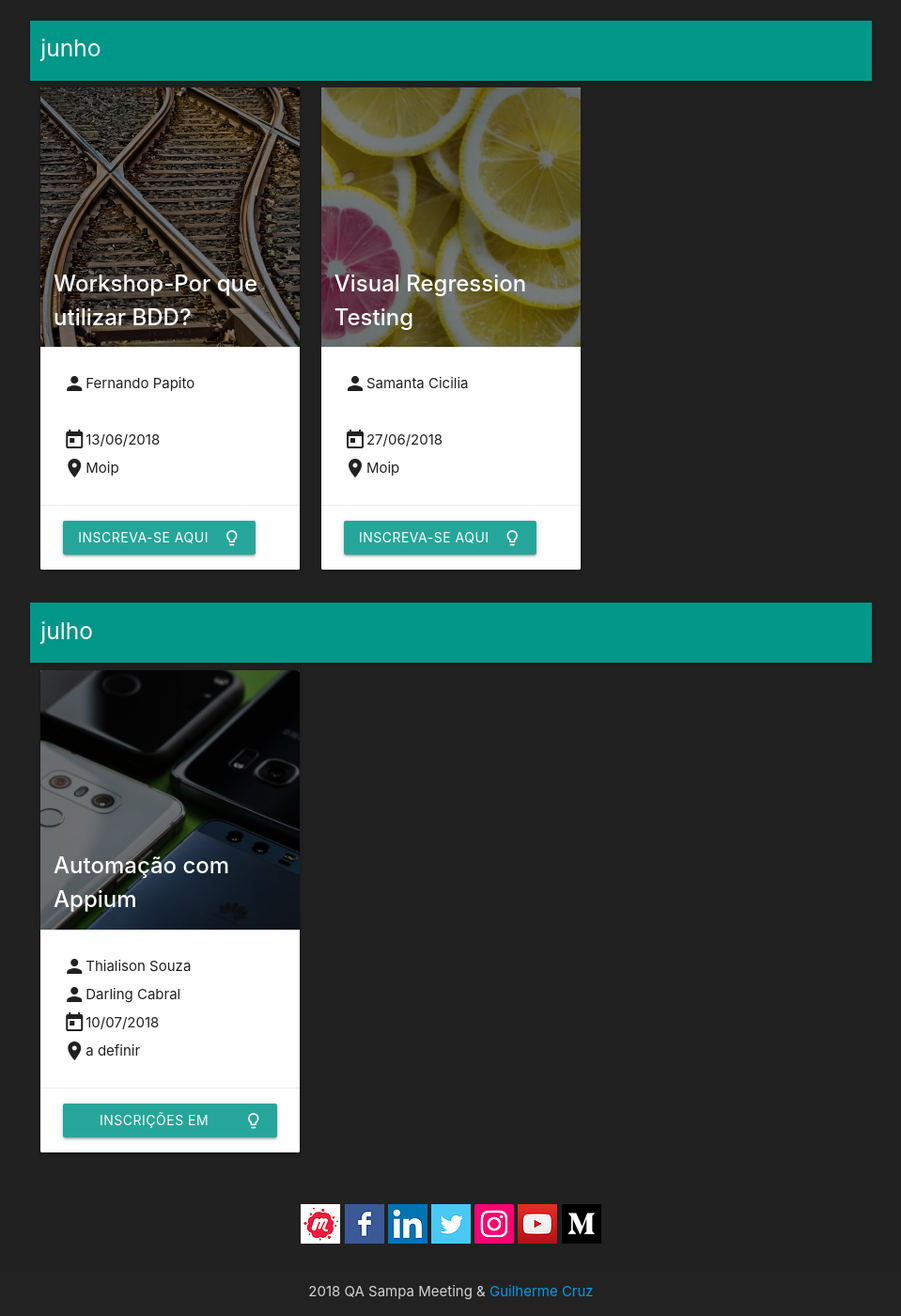
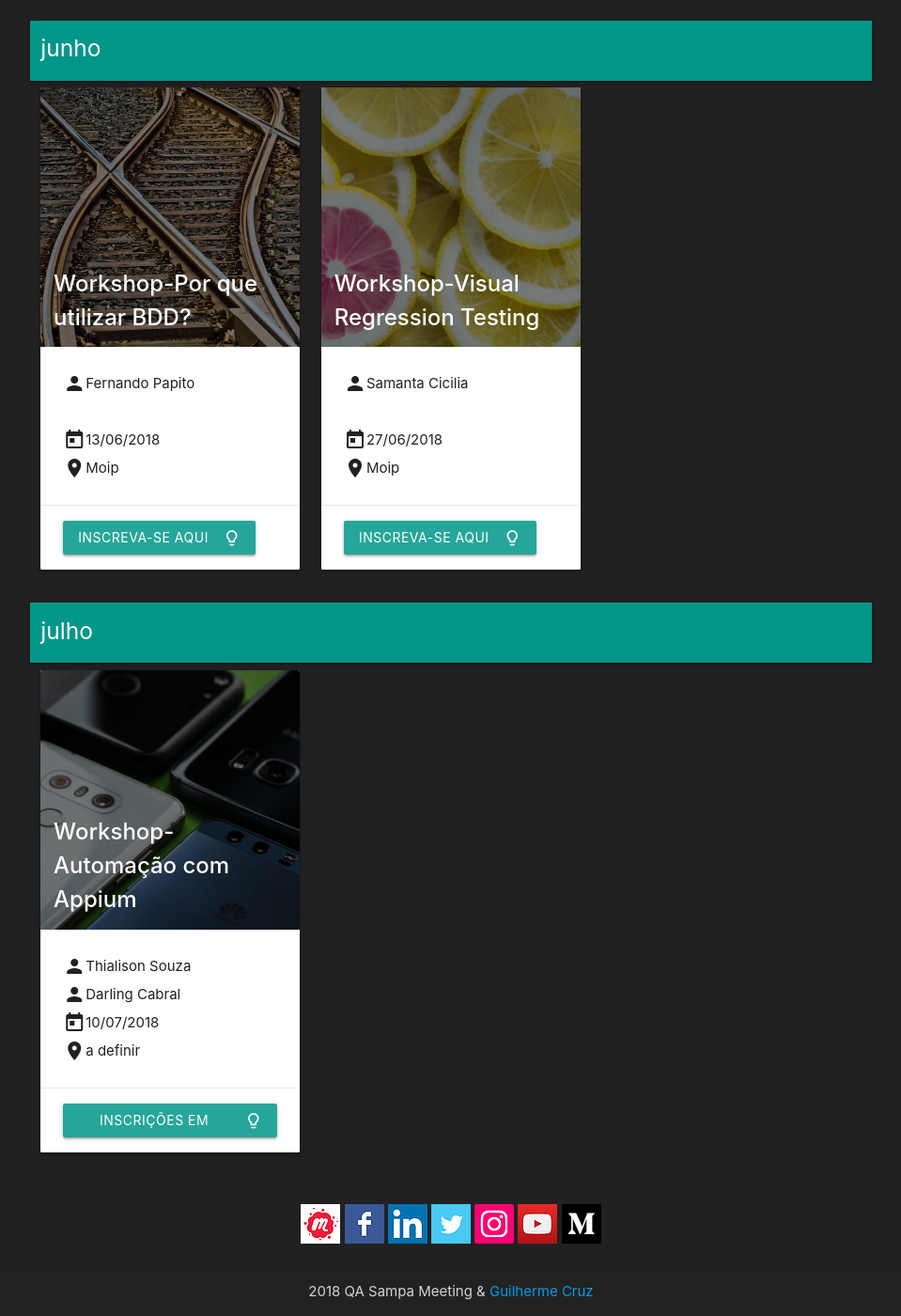
Before and after one commit to qasampameeting/qasampameeting.github.io, a Jekyll site: the page built from events.md, in a window 1280 px wide and 1400 px high, scrolled down 1438 px. Shown: the whole window at 94% size, without its empty margins (160-1119 px from the left). Built offline with Jekyll 4.4.1, drawn with Linux system fonts in a browser that asks for light colours; nearby versions of some CDN libraries.

Commit message:
event changes

```diff
--- a/_data/events.yml
+++ b/_data/events.yml
@@ -37,7 +37,7 @@ junho:
     link: https://www.eventbrite.com.br/e/por-que-utilizar-bdd-inscricoes-a-partir-do-dia-06-06-as-23h-registration-43291769849
 
   - date: 27-06-2018
-    title: Visual Regression Testing
+    title: Workshop-Visual Regression Testing
     speaker:
       - Samanta Cicilia
     place: Moip
@@ -46,7 +46,7 @@ junho:
 
 julho:
   - date: 10-07-2018
-    title: Automação com Appium
+    title: Workshop-Automação com Appium
     speaker:
       - Thialison Souza
       - Darling Cabral
```
